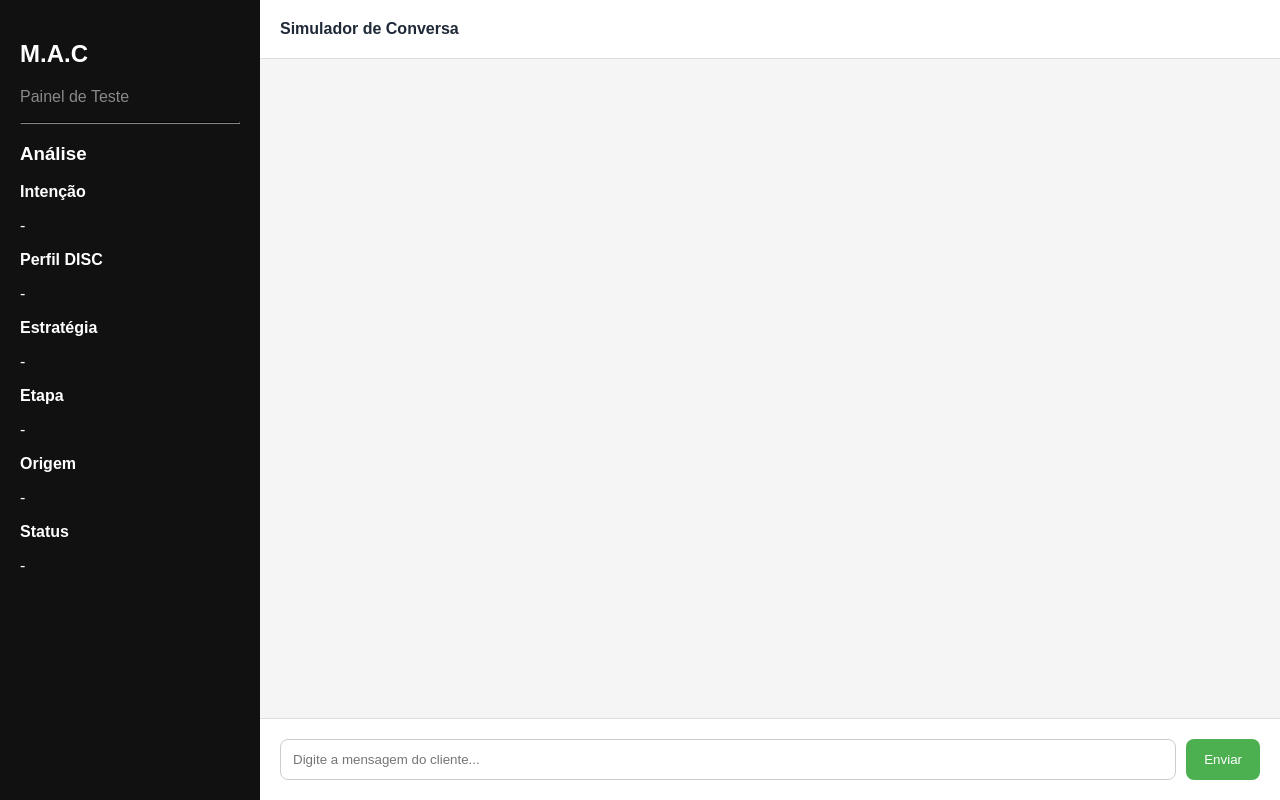
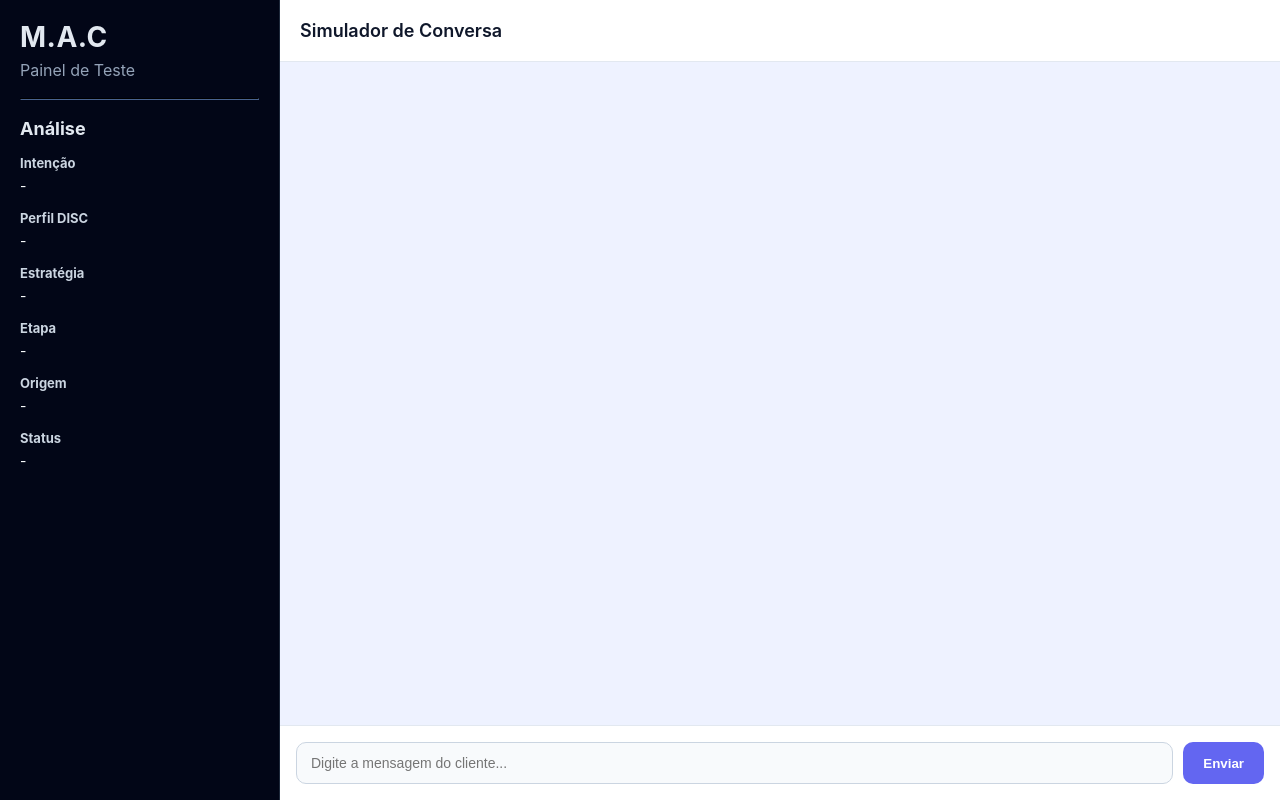
Before and after one commit to bubber28/mac-frontend, a Next.js app: page / in a window 1280 px wide. Built offline with nearby package versions, Linux system fonts and the light colour scheme.

Commit message:
git add . git commit -m "style: melhora visual do simulador do MAC" git push

```diff
--- a/app/page.js
+++ b/app/page.js
@@ -93,30 +93,34 @@ export default function Page() {
   return (
     <div style={styles.container}>
       <div style={styles.sidebar}>
-        <h2>M.A.C</h2>
-        <p style={{ color: "#888" }}>Painel de Teste</p>
+        <h2 style={styles.logo}>M.A.C</h2>
+        <p style={styles.sidebarSubtitle}>Painel de Teste</p>
 
         <hr style={styles.hr} />
 
-        <h3>Análise</h3>
+        <h3 style={styles.sidebarTitle}>Análise</h3>
 
-        <p><b>Intenção</b></p>
-        <p>{analise?.analiseMensagem?.intencaoDetectada || "-"}</p>
+        <div style={styles.analysisBlock}>
+          <p style={styles.label}><b>Intenção</b></p>
+          <p style={styles.value}>{analise?.analiseMensagem?.intencaoDetectada || "-"}</p>
 
-        <p><b>Perfil DISC</b></p>
-        <p>{analise?.analiseMensagem?.perfilHipotese || "-"}</p>
+          <p style={styles.label}><b>Perfil DISC</b></p>
+          <p style={styles.value}>{analise?.analiseMensagem?.perfilHipotese || "-"}</p>
 
-        <p><b>Estratégia</b></p>
-        <p>{analise?.analiseMensagem?.estrategia || "-"}</p>
+          <p style={styles.label}><b>Estratégia</b></p>
+          <p style={styles.value}>{analise?.analiseMensagem?.estrategia || "-"}</p>
 
-        <p><b>Etapa</b></p>
-        <p>{analise?.estadoConversa?.etapa_conversa || "-"}</p>
+          <p style={styles.label}><b>Etapa</b></p>
+          <p style={styles.value}>{analise?.estadoConversa?.etapa_conversa || "-"}</p>
 
-        <p><b>Origem</b></p>
-        <p>{analise?.origem_resposta || "-"}</p>
+          <p style={styles.label}><b>Origem</b></p>
+          <p style={styles.value}>{analise?.origem_resposta || "-"}</p>
 
-        <p><b>Status</b></p>
-        <p>{analise?.ok === true ? "OK" : analise?.error ? "Erro" : "-"}</p>
+          <p style={styles.label}><b>Status</b></p>
+          <p style={styles.value}>
+            {analise?.ok === true ? "OK" : analise?.error ? "Erro" : "-"}
+          </p>
+        </div>
       </div>
 
       <div style={styles.chatArea}>
@@ -129,7 +133,10 @@ export default function Page() {
               style={{
                 ...styles.bubble,
                 alignSelf: item.tipo === "cliente" ? "flex-end" : "flex-start",
-                background: item.tipo === "cliente" ? "#DCF8C6" : "#FFF"
+                background: item.tipo === "cliente" ? "#6366f1" : "#ffffff",
+                color: item.tipo === "cliente" ? "#ffffff" : "#0f172a",
+                borderBottomRightRadius: item.tipo === "cliente" ? 6 : 14,
+                borderBottomLeftRadius: item.tipo === "cliente" ? 14 : 6
               }}
             >
               {item.texto}
@@ -137,7 +144,7 @@ export default function Page() {
           ))}
 
           {loading && (
-            <p style={{ color: "#888" }}>M.A.C está pensando...</p>
+            <p style={styles.loadingText}>M.A.C está pensando...</p>
           )}
         </div>
 
@@ -154,7 +161,15 @@ export default function Page() {
             }}
           />
 
-          <button onClick={enviarMensagem} style={styles.button} disabled={loading}>
+          <button
+            onClick={enviarMensagem}
+            style={{
+              ...styles.button,
+              opacity: loading ? 0.7 : 1,
+              cursor: loading ? "not-allowed" : "pointer"
+            }}
+            disabled={loading}
+          >
             {loading ? "Enviando..." : "Enviar"}
           </button>
         </div>
@@ -167,34 +182,77 @@ const styles = {
   container: {
     display: "flex",
     height: "100vh",
-    fontFamily: "Arial"
+    fontFamily: "Inter, Arial, sans-serif",
+    background: "#0f172a"
   },
 
   sidebar: {
-    width: 260,
-    background: "#111",
-    color: "#fff",
+    width: 280,
+    background: "#020617",
+    color: "#e2e8f0",
     padding: 20,
-    overflowY: "auto"
+    overflowY: "auto",
+    borderRight: "1px solid #1e293b"
+  },
+
+  logo: {
+    margin: 0,
+    fontSize: 28,
+    fontWeight: "700",
+    letterSpacing: "0.5px"
+  },
+
+  sidebarSubtitle: {
+    color: "#94a3b8",
+    marginTop: 6,
+    marginBottom: 0
   },
 
   hr: {
-    borderColor: "#333",
-    margin: "16px 0"
+    borderColor: "#1e293b",
+    margin: "18px 0"
+  },
+
+  sidebarTitle: {
+    marginTop: 0,
+    marginBottom: 16,
+    fontSize: 18
+  },
+
+  analysisBlock: {
+    display: "flex",
+    flexDirection: "column",
+    gap: 6
+  },
+
+  label: {
+    margin: 0,
+    color: "#cbd5e1",
+    fontSize: 13
+  },
+
+  value: {
+    marginTop: 0,
+    marginBottom: 10,
+    color: "#f8fafc",
+    fontSize: 14,
+    wordBreak: "break-word"
   },
 
   chatArea: {
     flex: 1,
     display: "flex",
     flexDirection: "column",
-    background: "#F5F5F5"
+    background: "#f1f5f9"
   },
 
   header: {
     padding: 20,
-    borderBottom: "1px solid #ddd",
-    fontWeight: "bold",
-    background: "#fff"
+    borderBottom: "1px solid #e2e8f0",
+    fontWeight: "600",
+    background: "#ffffff",
+    fontSize: 18,
+    color: "#0f172a"
   },
 
   chat: {
@@ -202,41 +260,53 @@ const styles = {
     padding: 20,
     display: "flex",
     flexDirection: "column",
-    gap: 10,
+    gap: 12,
     overflowY: "auto",
-    scrollBehavior: "smooth"
+    scrollBehavior: "smooth",
+    background: "#eef2ff"
   },
 
   bubble: {
-    maxWidth: 420,
-    padding: 12,
-    borderRadius: 10,
-    boxShadow: "0 1px 3px rgba(0,0,0,0.1)",
+    maxWidth: 460,
+    padding: "12px 14px",
+    borderRadius: 14,
+    fontSize: 14,
+    lineHeight: 1.5,
+    boxShadow: "0 2px 6px rgba(0,0,0,0.08)",
     whiteSpace: "pre-wrap",
     wordBreak: "break-word"
   },
 
+  loadingText: {
+    color: "#64748b",
+    fontSize: 14,
+    marginTop: 4
+  },
+
   inputArea: {
     display: "flex",
-    padding: 20,
-    borderTop: "1px solid #ddd",
-    background: "#fff"
+    padding: 16,
+    borderTop: "1px solid #e2e8f0",
+    background: "#ffffff"
   },
 
   input: {
     flex: 1,
-    padding: 12,
-    borderRadius: 8,
-    border: "1px solid #ccc"
+    padding: "12px 14px",
+    borderRadius: 10,
+    border: "1px solid #cbd5e1",
+    outline: "none",
+    fontSize: 14,
+    background: "#f8fafc"
   },
 
   button: {
     marginLeft: 10,
-    padding: "12px 18px",
+    padding: "12px 20px",
     border: "none",
-    background: "#4CAF50",
+    background: "#6366f1",
     color: "#fff",
-    borderRadius: 8,
-    cursor: "pointer"
+    borderRadius: 10,
+    fontWeight: "600"
   }
 };
```
